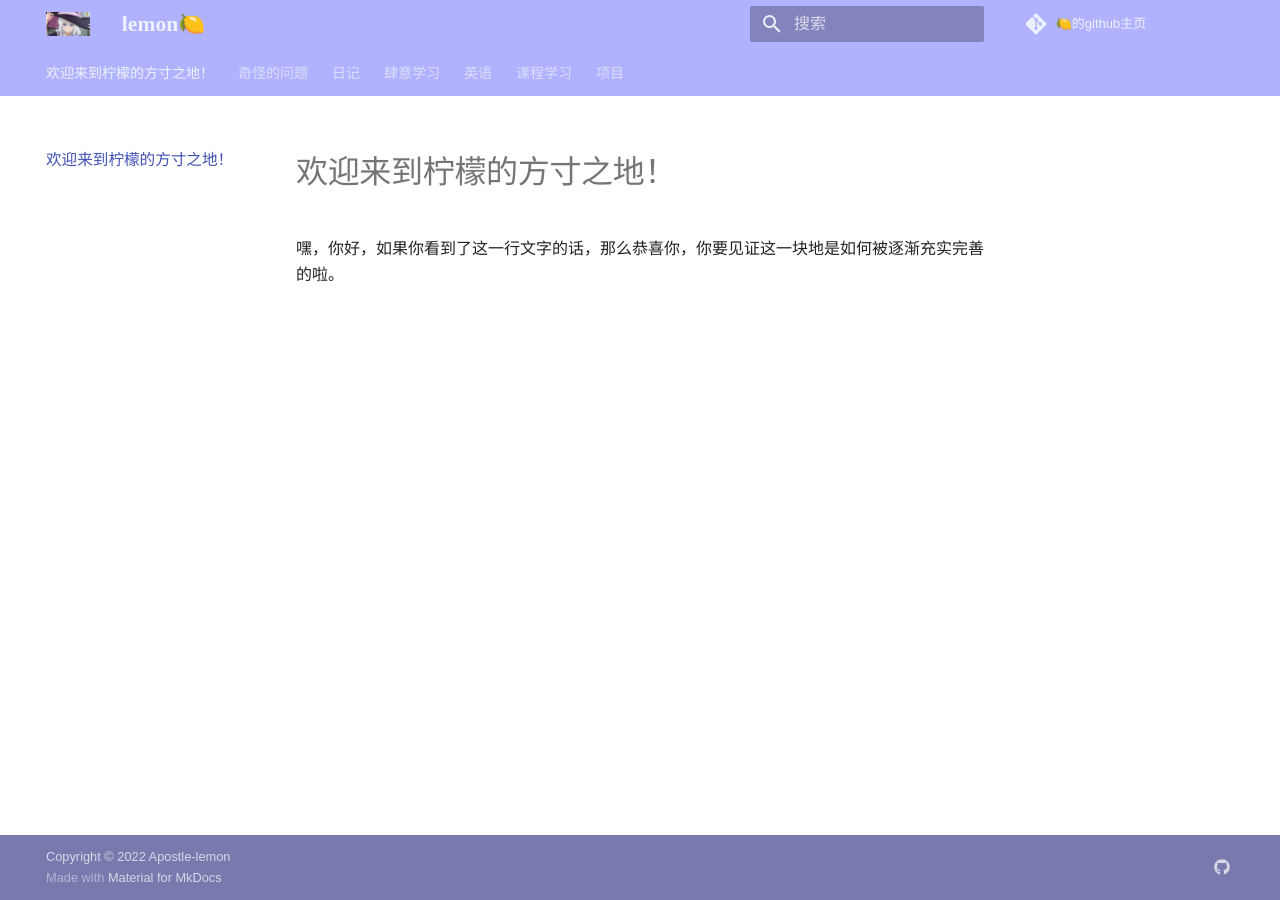
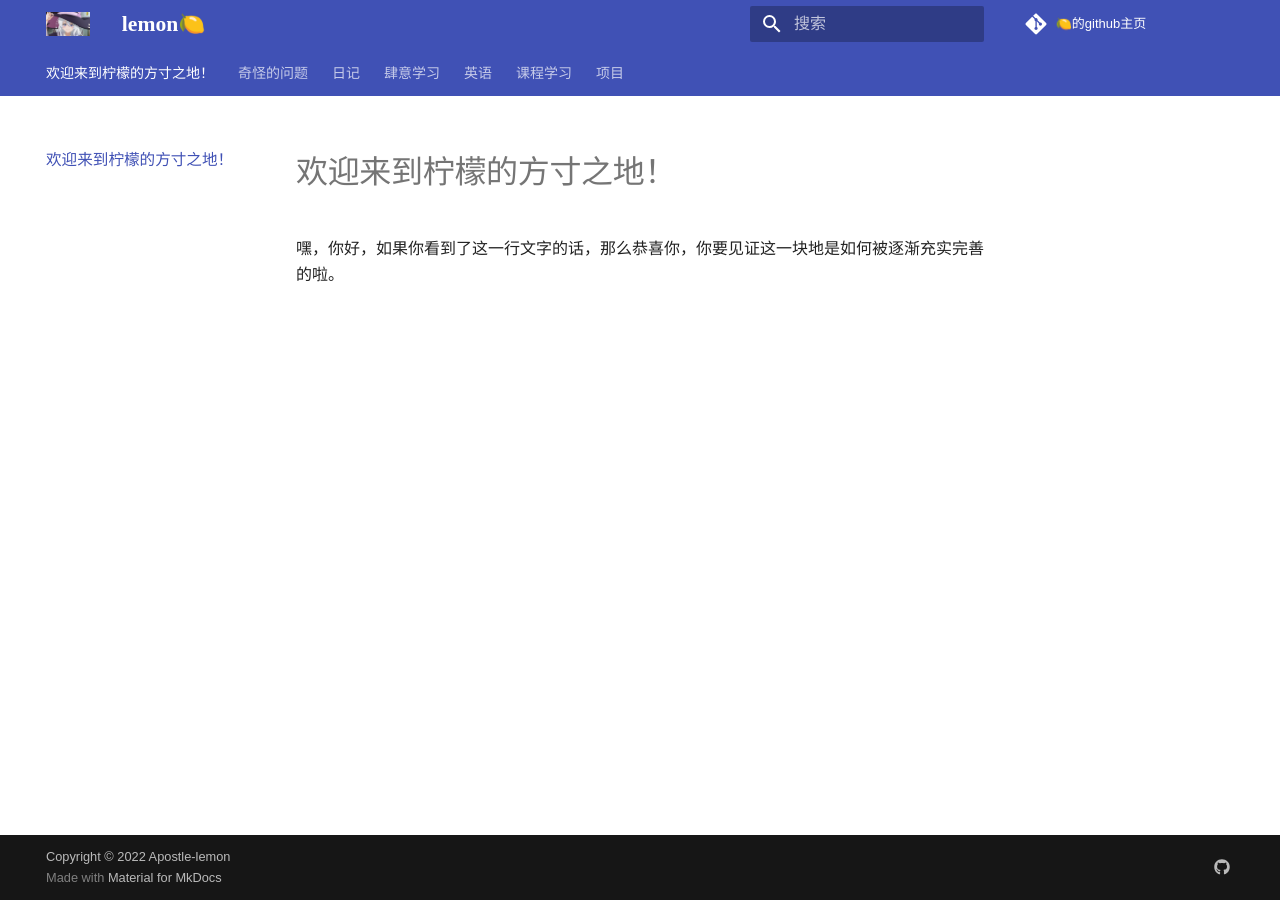
Before and after one commit to Apostle-lemon/Apostle-lemon.github.io, an MkDocs documentation site: the page built from docs/index.md, in a window 1280 px wide. Built offline with MkDocs 1.6.1 and Material for MkDocs 9.7.7, drawn with Linux system fonts in a browser that asks for light colours; some web fonts are replaced.

Commit message:
vault backup: 2022-11-03 22:15:25
Affected files:
mkdocs.yml

```diff
--- a/mkdocs.yml
+++ b/mkdocs.yml
@@ -98,4 +98,4 @@ extra_javascript:
 extra_css:
 - stylesheets/extra.css
 - css/extra.css
-- css/color.css
+# - css/color.css
```
